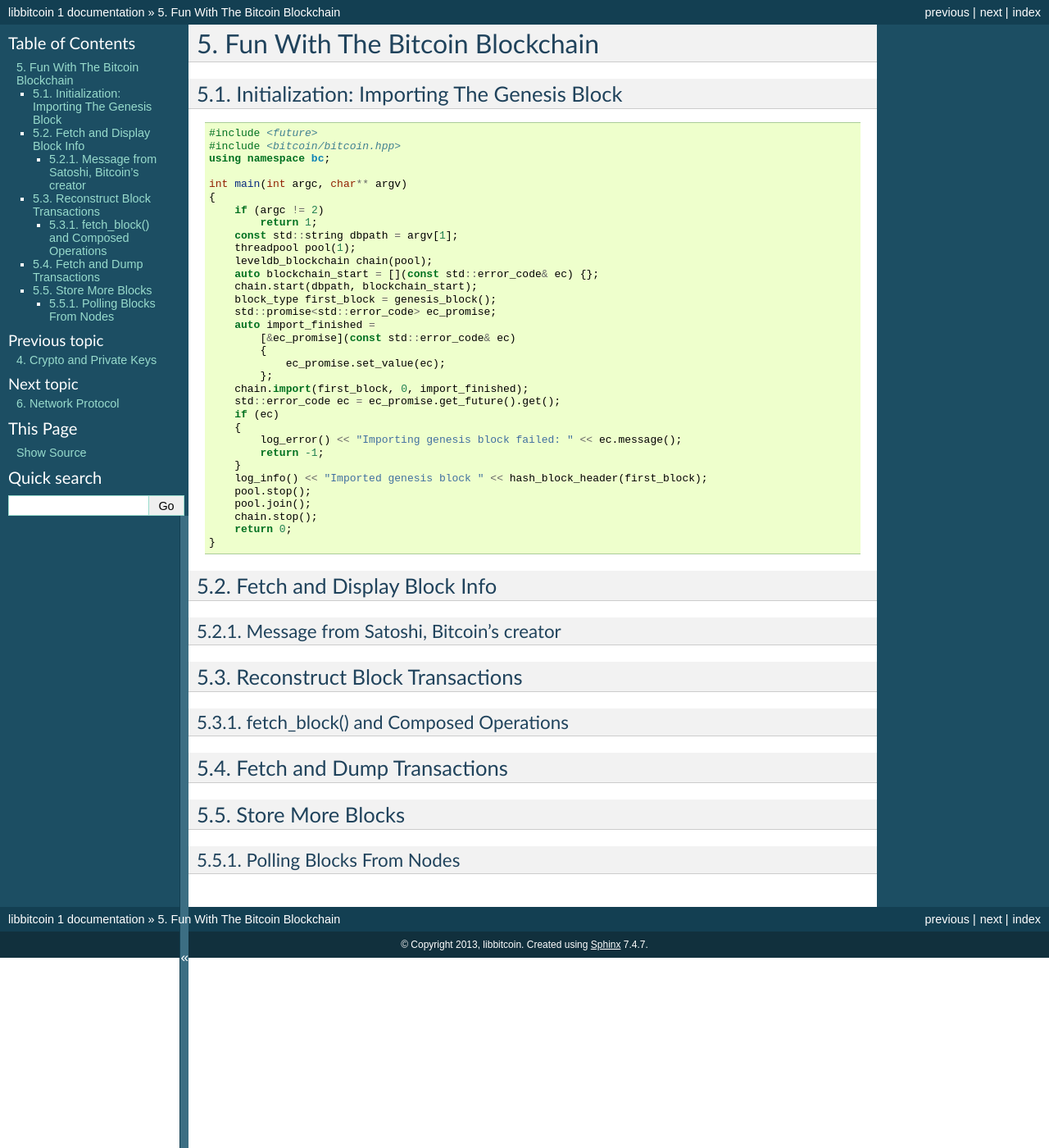
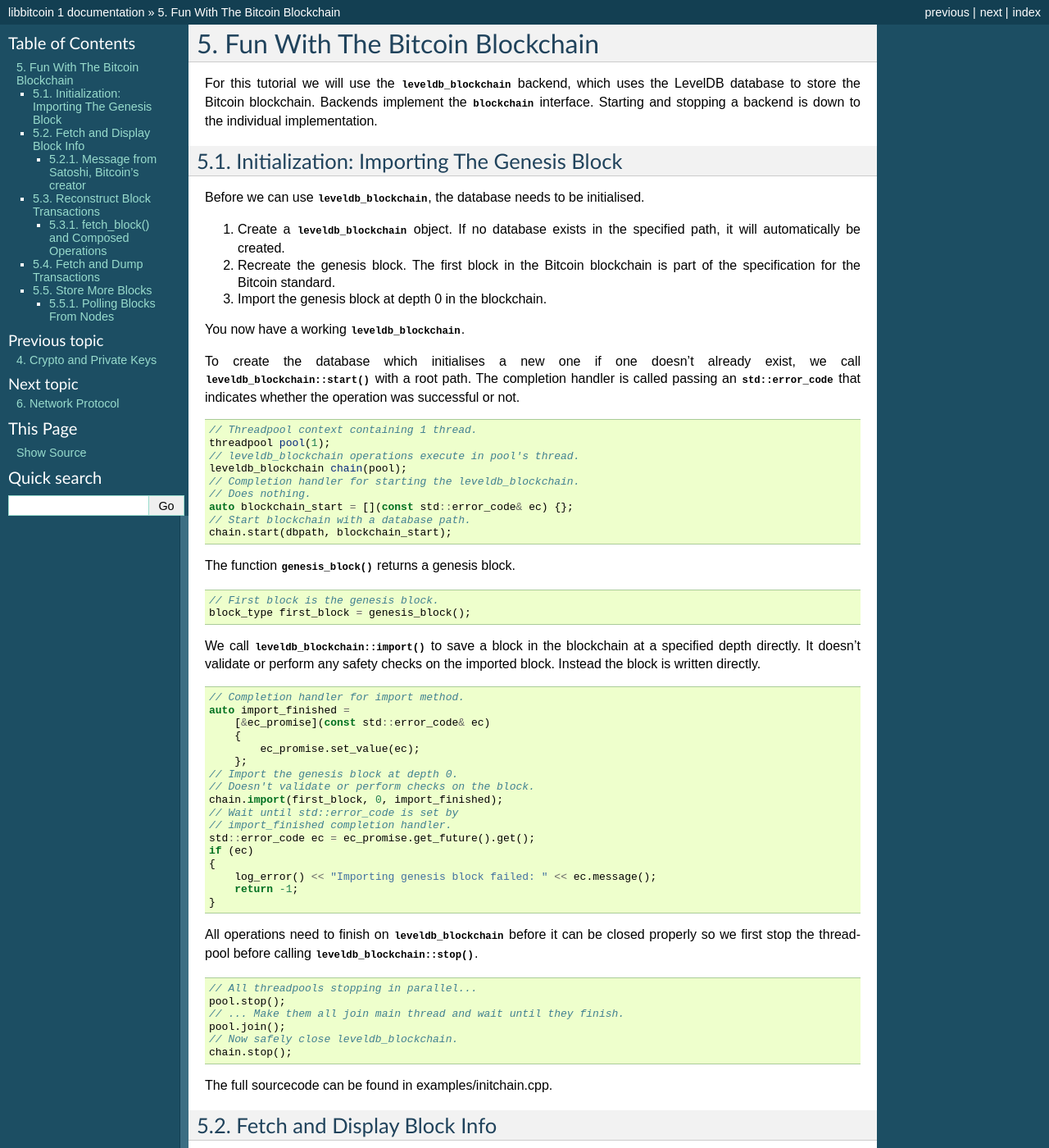
Before and after one commit to libbitcoin/libbitcoin-system, a Sphinx documentation site: the page built from doc/sphinx/blockchain.rst, in a window 1280 px wide and 1400 px high. Shown: the whole window at 82% size. Built offline with Sphinx 7.4.7, drawn with Linux system fonts in a browser that asks for light colours; pages that are not in the unit, such as notebooks, are missing from menus.

Commit message:
beginning of blockchain documentation.

```diff
--- a/doc/sphinx/blockchain.rst
+++ b/doc/sphinx/blockchain.rst
@@ -4,44 +4,87 @@
 Fun With The Bitcoin Blockchain
 *******************************
 
+For this tutorial we will use the :class:`leveldb_blockchain` backend, which
+uses the LevelDB database to store the Bitcoin blockchain.
+Backends implement the :class:`blockchain` interface. Starting and stopping
+a backend is down to the individual implementation.
+
 Initialization: Importing The Genesis Block
 ===========================================
 
+Before we can use :class:`leveldb_blockchain`, the database needs to be
+initialised.
+
+1. Create a :class:`leveldb_blockchain` object. If no database exists in the
+   specified path, it will automatically be created.
+2. Recreate the genesis block. The first block in the Bitcoin blockchain is
+   part of the specification for the Bitcoin standard.
+3. Import the genesis block at depth 0 in the blockchain.
+
+You now have a working :class:`leveldb_blockchain`.
+
+To create the database which initialises a new one if one doesn't already
+exist, we call :func:`leveldb_blockchain::start` with a root path. The
+completion handler is called passing an :class:`std::error_code` that
+indicates whether the operation was successful or not.
+
 ::
 
-    #include <future>
-    #include <bitcoin/bitcoin.hpp>
-    using namespace bc;
+    // Threadpool context containing 1 thread.
+    threadpool pool(1);
+    // leveldb_blockchain operations execute in pool's thread.
+    leveldb_blockchain chain(pool);
+    // Completion handler for starting the leveldb_blockchain.
+    // Does nothing.
+    auto blockchain_start = [](const std::error_code& ec) {};
+    // Start blockchain with a database path.
+    chain.start(dbpath, blockchain_start);
 
-    int main(int argc, char** argv)
+The function :func:`genesis_block` returns a genesis block.
+
+::
+
+    // First block is the genesis block.
+    block_type first_block = genesis_block();
+
+We call :func:`leveldb_blockchain::import` to save a block in the blockchain
+at a specified depth directly. It doesn't validate or perform any safety
+checks on the imported block. Instead the block is written directly.
+
+::
+
+    // Completion handler for import method.
+    auto import_finished =
+        [&ec_promise](const std::error_code& ec)
+        {
+            ec_promise.set_value(ec);
+        };
+    // Import the genesis block at depth 0.
+    // Doesn't validate or perform checks on the block.
+    chain.import(first_block, 0, import_finished);
+    // Wait until std::error_code is set by
+    // import_finished completion handler.
+    std::error_code ec = ec_promise.get_future().get();
+    if (ec)
     {
-        if (argc != 2)
-            return 1;
-        const std::string dbpath = argv[1];
-        threadpool pool(1);
-        leveldb_blockchain chain(pool);
-        auto blockchain_start = [](const std::error_code& ec) {};
-        chain.start(dbpath, blockchain_start);
-        block_type first_block = genesis_block();
-        std::promise<std::error_code> ec_promise;
-        auto import_finished =
-            [&ec_promise](const std::error_code& ec)
-            {
-                ec_promise.set_value(ec);
-            };
-        chain.import(first_block, 0, import_finished);
-        std::error_code ec = ec_promise.get_future().get();
-        if (ec)
-        {
-            log_error() << "Importing genesis block failed: " << ec.message();
-            return -1;
-        }
-        log_info() << "Imported genesis block " << hash_block_header(first_block);
-        pool.stop();
-        pool.join();
-        chain.stop();
-        return 0;
+        log_error() << "Importing genesis block failed: " << ec.message();
+        return -1;
     }
+
+All operations need to finish on :class:`leveldb_blockchain` before it can
+be closed properly so we first stop the threadpool before calling
+:func:`leveldb_blockchain::stop`.
+
+::
+
+    // All threadpools stopping in parallel...
+    pool.stop();
+    // ... Make them all join main thread and wait until they finish.
+    pool.join();
+    // Now safely close leveldb_blockchain.
+    chain.stop();
+
+The full sourcecode can be found in examples/initchain.cpp.
 
 Fetch and Display Block Info
 ============================
--- a/doc/sphinx/overview.rst
+++ b/doc/sphinx/overview.rst
@@ -56,7 +56,7 @@
 ^^^^^^^^^^^^^^^^^^^
 
 Bitcoin's blockchain is usually disk oriented. Backends all implement the
-blockchain interface allowing programs to utilise backends using the same code.
+:class:`blockchain` interface allowing programs to utilise backends using the same code.
 
 * :class:`blockchain` (abstract interface for blockchain backends)
 * :class:`bdb_blockchain`
```
Also changed, not shown: doc/sphinx/introduction.rst (+19 -4 lines).
